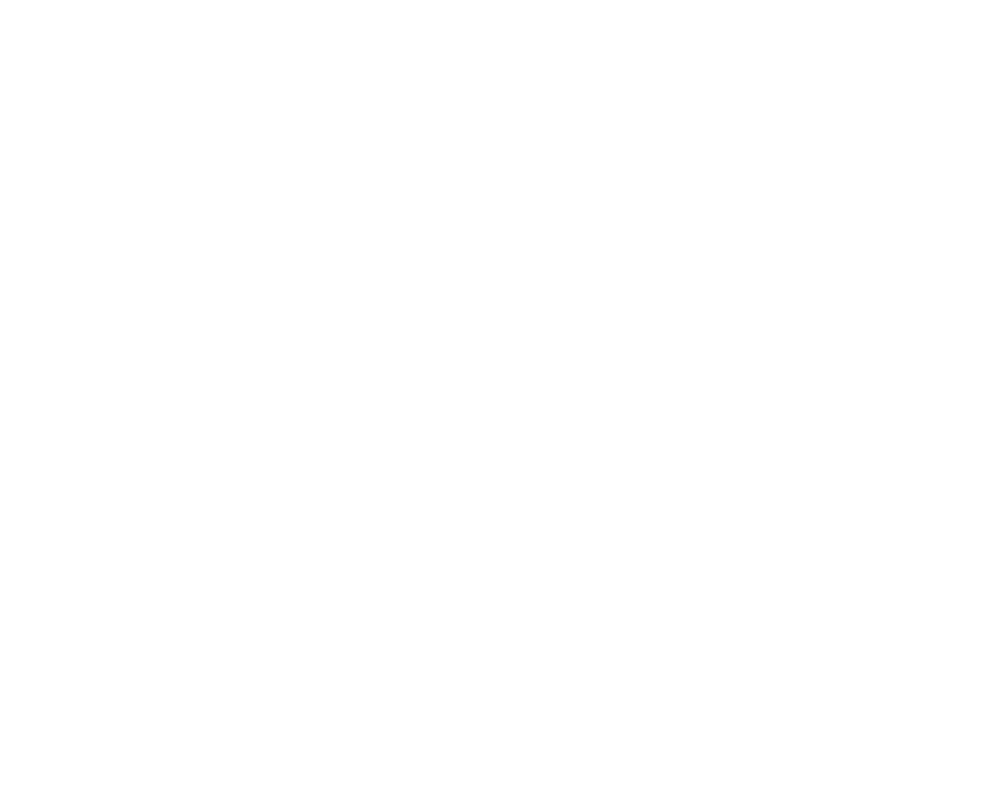
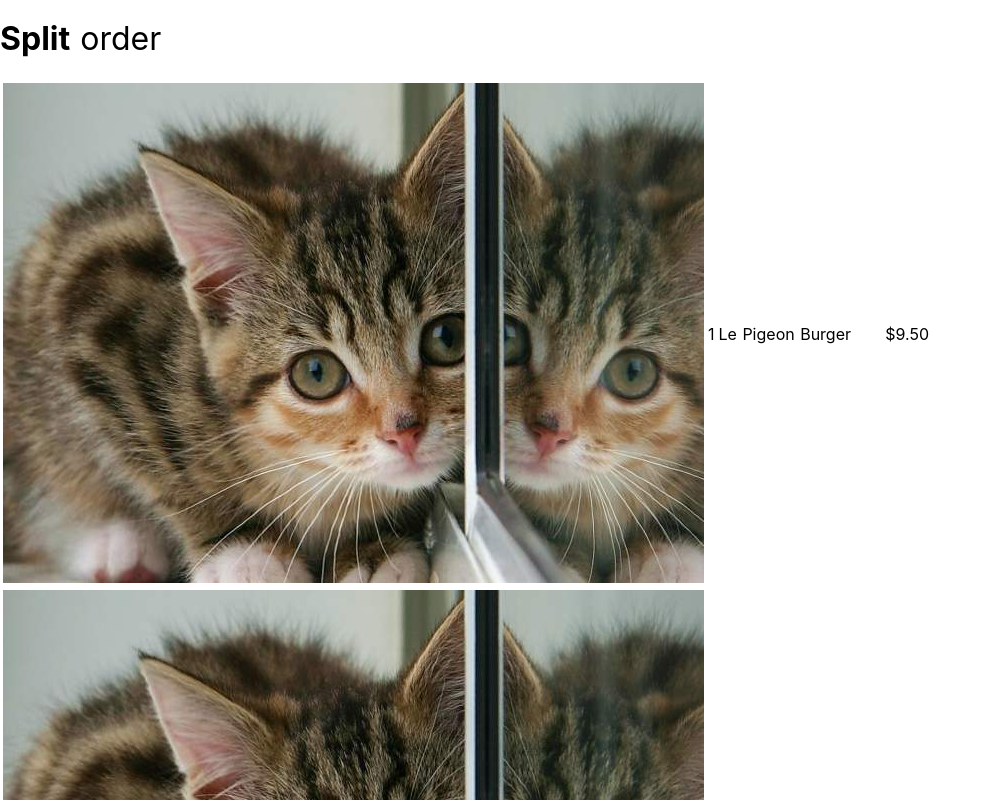
Before and after one commit to llChimerall/nuxttest, a Nuxt app: page /splitpay in a window 1280 px wide. Before the commit this address had no page. Shown: the top 800 px of the page, without its empty margins (0-991 px from the left). Built offline with nearby package versions, Linux system fonts and the light colour scheme.

Commit message:
add Splitpay.vue

```diff
--- /dev/null
+++ b/components/splitapp/Heading.vue
@@ -0,0 +1,33 @@
+<template>
+  <h1><span class="boldtext">{{ boldText }}</span> {{ otherText }}</h1>
+</template>
+
+<script>
+ export default {
+   props: ['text'],
+
+   computed: {
+     splitText() {
+       return (this.text || '').split(' ');
+     },
+
+     boldText() {
+       return this.splitText[0];
+     },
+
+     otherText() {
+       return this.splitText.slice(1).join(' ');
+     }
+   }
+ }
+</script>
+
+<style scoped>
+h1 {
+  font-weight: normal;
+}
+
+.boldtext {
+  font-weight: bold;
+}
+</style>
--- /dev/null
+++ b/components/splitapp/Order.vue
@@ -0,0 +1,22 @@
+<template>
+  <table>
+    <tbody>
+      <tr v-for="food in items"
+      :key="food.name">
+      <td><img :src="food.picture"></td>
+      <td>{{ food.quantity }}</td>
+      <td>{{ food.name }}</td>
+      <td>{{ food.price }}</td>
+      </tr>
+    </tbody>
+  </table>
+</template>
+
+<script>
+ export default {
+   props: ['items']
+ }
+</script>
+
+<style scoped>
+</style>
--- /dev/null
+++ b/pages/splitpay.vue
@@ -0,0 +1,61 @@
+<template>
+  <main>
+    <div class="back">
+    </div>
+    <div class="heading">
+      <Heading
+        text="Split order"
+      />
+    </div>
+    <div class="table">
+      <Order
+        :items="food"
+      />
+    </div>
+    <div class="people">
+    </div>
+  </main>
+</template>
+
+<script>
+import Heading from '~/components/splitapp/Heading.vue'
+import Order from '~/components/splitapp/Order.vue'
+
+export default {
+  components: {
+    Heading,
+    Order
+  },
+
+  data: () => ({
+    food: [{
+      picture: '/pics/502.jpeg',
+      quantity: 1,
+      name: 'Le Pigeon Burger',
+      price: '$9.50'
+    },
+    {
+      picture: '/pics/502.jpeg',
+      quantity: 1,
+      name: 'Roasted potato Salad',
+      price: '$15.00'
+    },
+    {
+      picture: '/pics/502.jpeg',
+      quantity: 1,
+      name: 'Croissant',
+      price: '$7.50'
+    },
+    {
+      picture: '/pics/502.jpeg',
+      quantity: 1,
+      name: 'Hot cheese burito',
+      price: '$8.00'
+    },
+    ]
+  })
+}
+</script>
+
+<style>
+</style>
```
